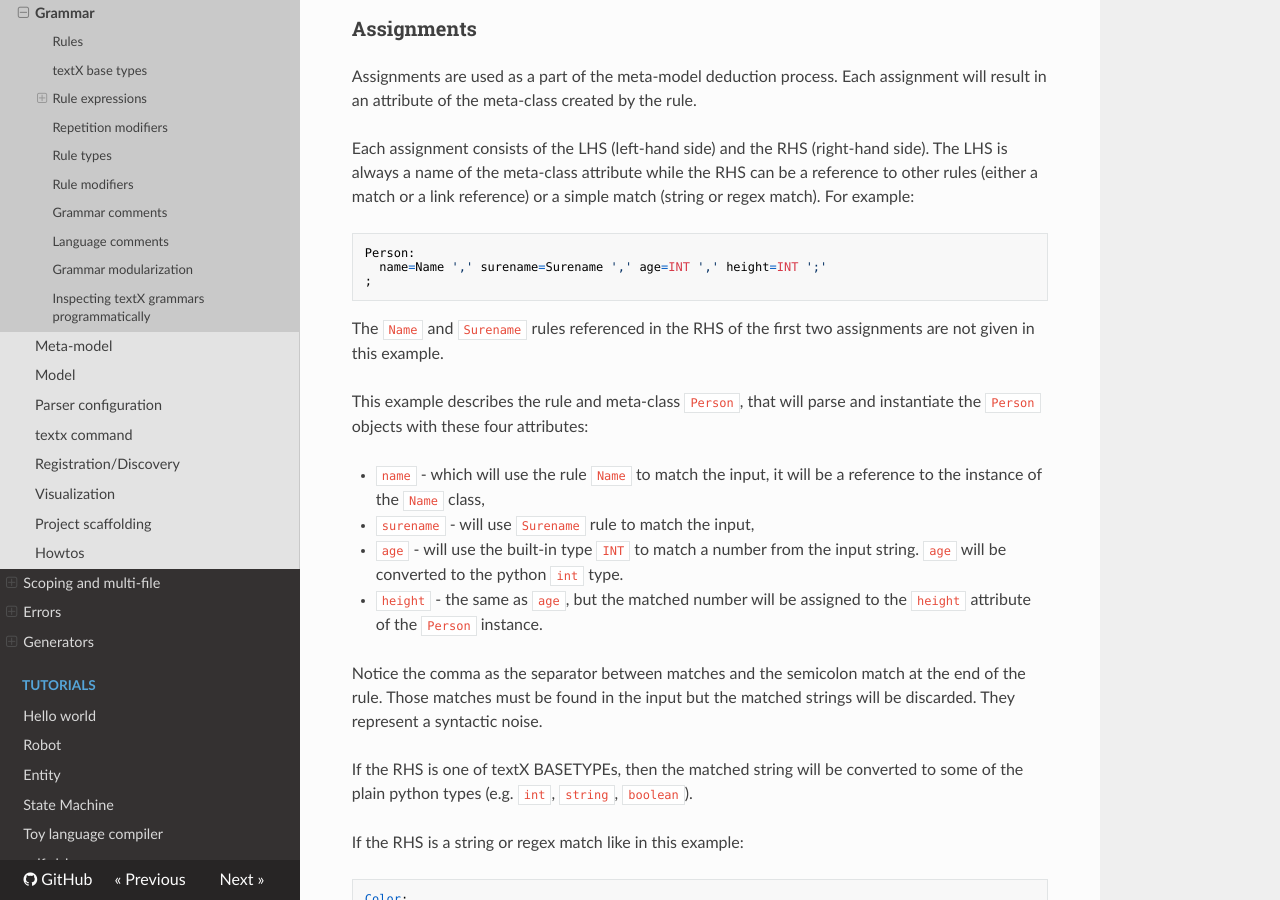
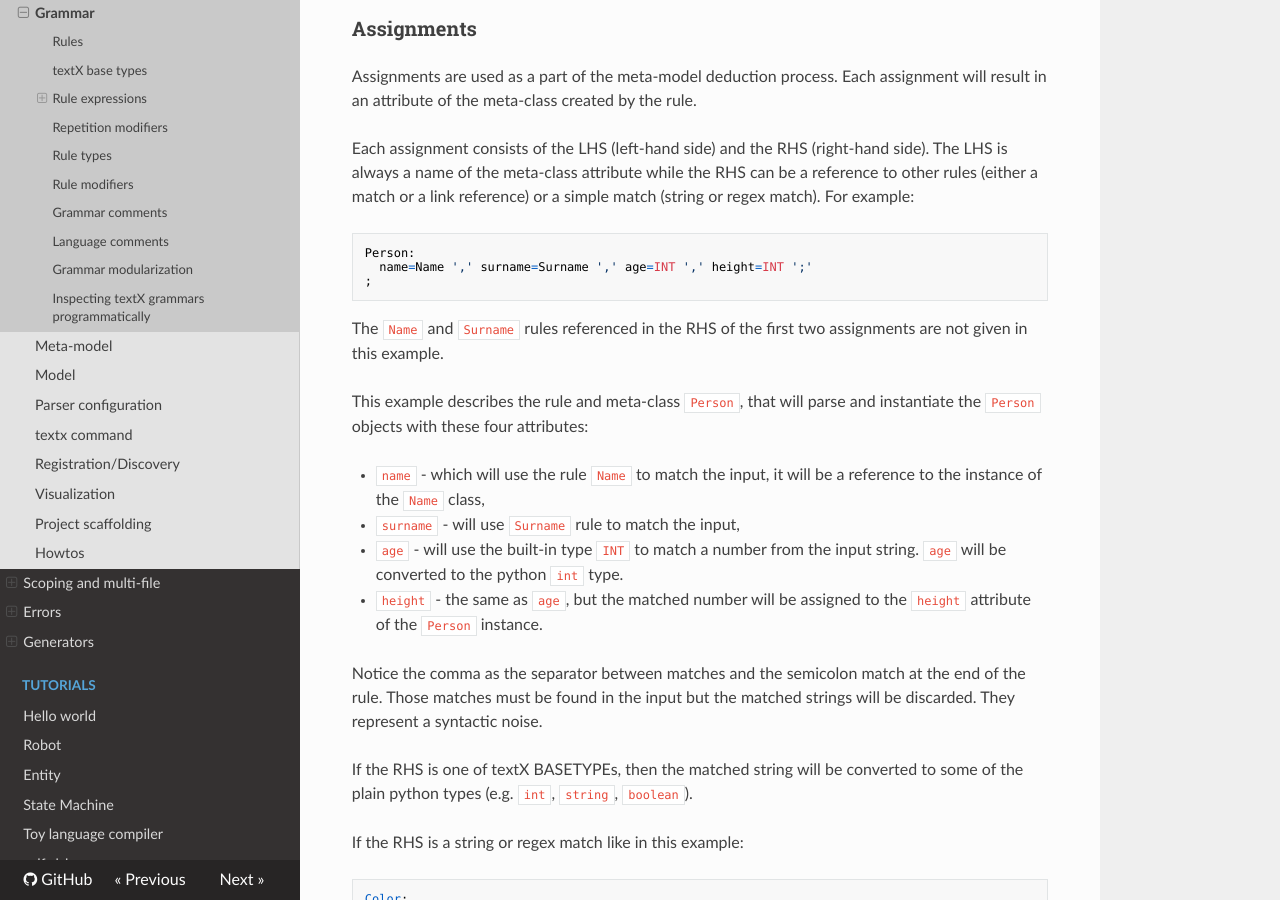
Before and after one commit to textX/textX, an MkDocs documentation site: the page built from docs/grammar.md, in a window 1280 px wide and 900 px high, scrolled down 7182 px. Built offline with MkDocs 1.6.1, drawn with Linux system fonts in a browser that asks for light colours; nearby versions of some CDN libraries; comment, search, counter and statistics services are not loaded.

Commit message:
Typo fixes in grammar.md
Changed "Surename" to "Surname"

```diff
--- a/docs/grammar.md
+++ b/docs/grammar.md
@@ -317,10 +317,10 @@ a reference to other rules (either a match or a link reference) or a simple
 match (string or regex match). For example:
 
     Person:
-      name=Name ',' surename=Surename ',' age=INT ',' height=INT ';'
+      name=Name ',' surname=Surname ',' age=INT ',' height=INT ';'
     ;
 
-The `Name` and `Surename` rules referenced in the RHS of the first two
+The `Name` and `Surname` rules referenced in the RHS of the first two
 assignments are not given in this example.
 
 This example describes the rule and meta-class `Person`, that will parse and
@@ -328,7 +328,7 @@ instantiate the `Person` objects with  these four attributes:
 
 * `name` - which will use the rule `Name` to match the input, it
   will be a reference to the instance of the `Name` class,
-* `surename` - will use `Surename` rule to match the input,
+* `surname` - will use `Surname` rule to match the input,
 * `age` - will use the built-in type `INT` to match a number from the
   input string. `age` will be converted to the python `int` type.
 * `height` - the same as `age`, but the matched number will be
```
